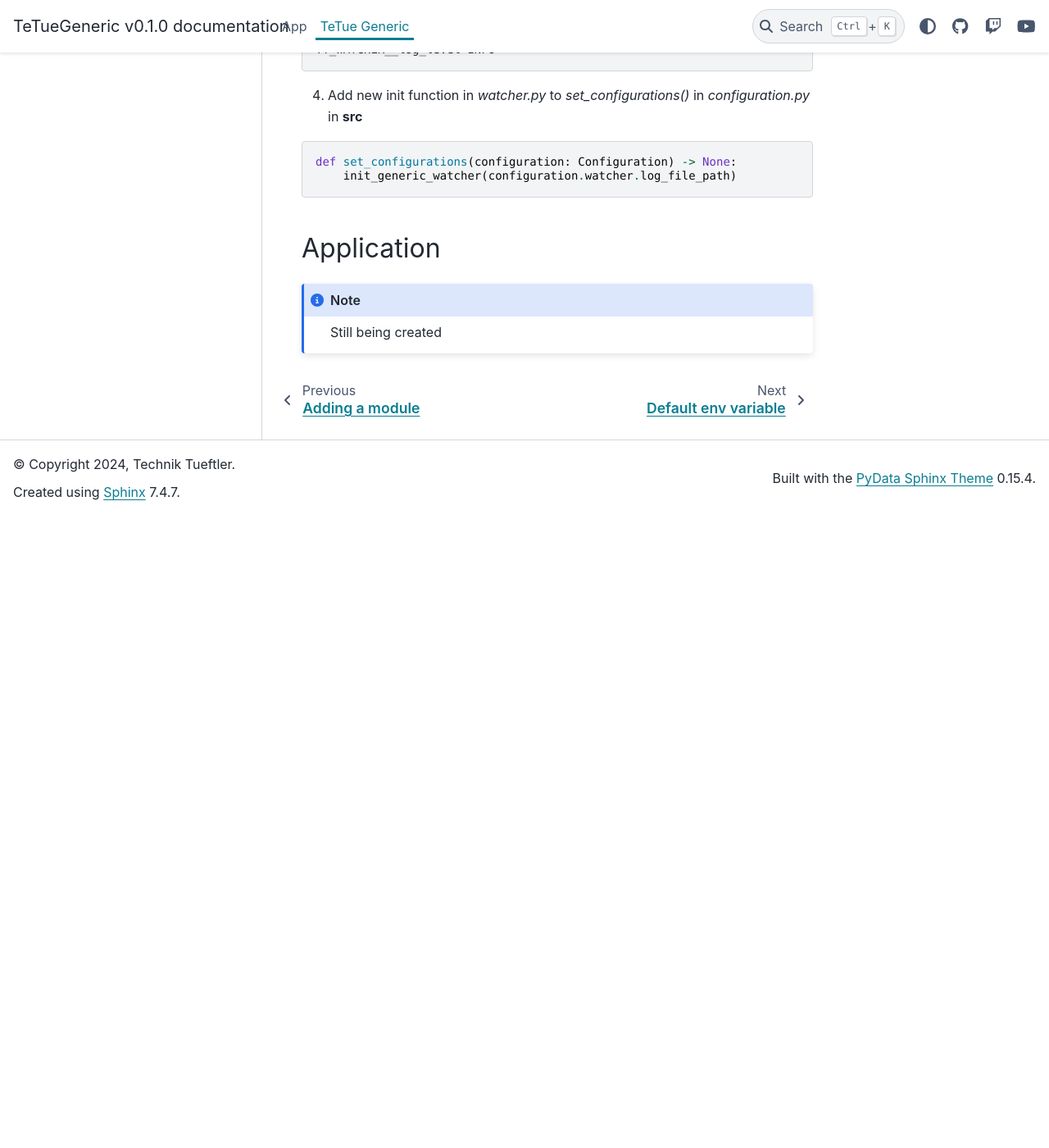
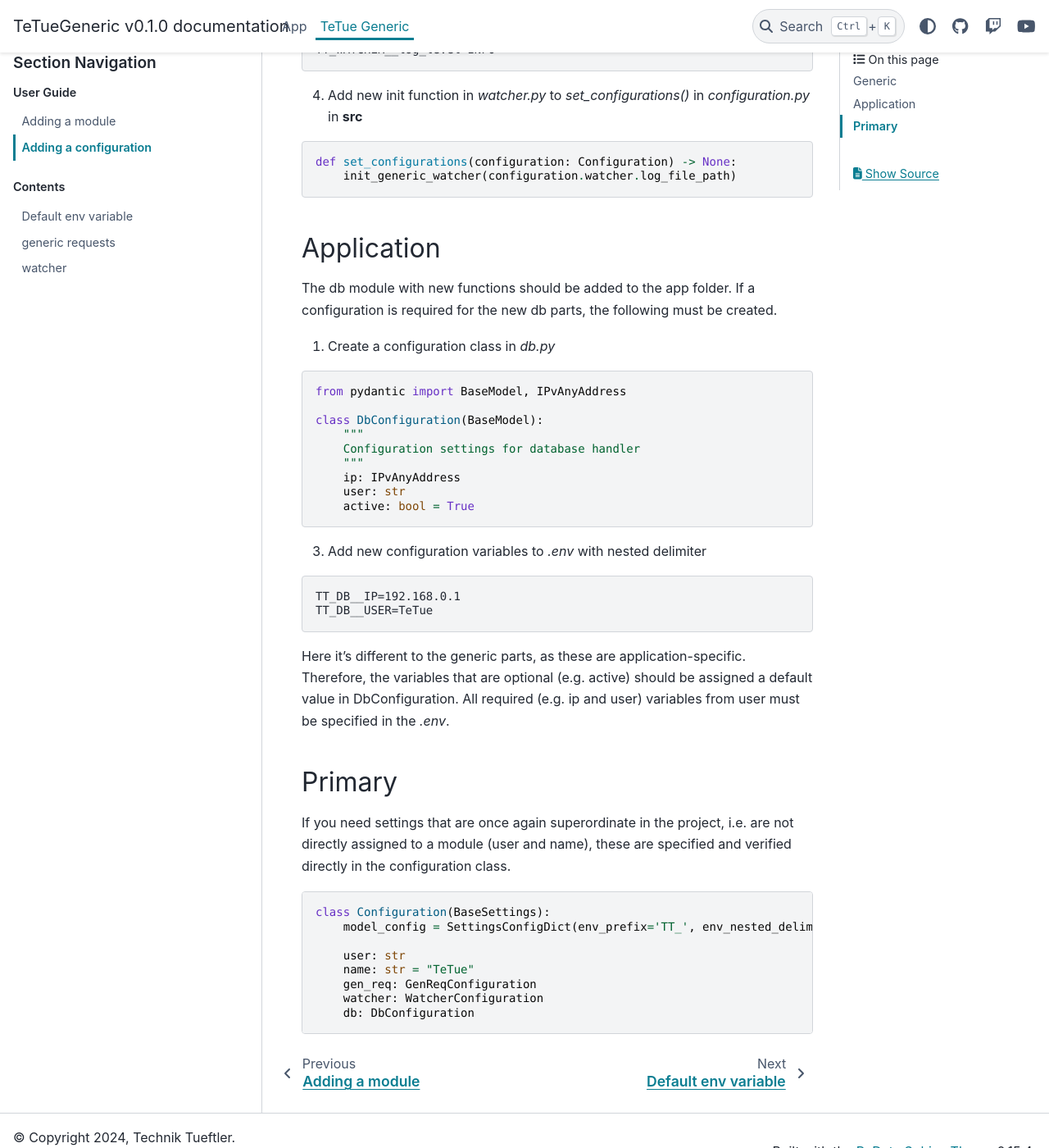
Before and after one commit to Technik-Tueftler/TeTueGeneric, a Sphinx documentation site: the page built from docs/generic/configuration.rst, in a window 1280 px wide and 1400 px high, scrolled down 1070 px. Shown: the whole window at 82% size. Built offline with Sphinx 7.4.7 and the PyData theme 0.15.4, drawn with Linux system fonts in a browser that asks for light colours; pages that are not in the unit, such as notebooks, are missing from menus; before the commit the page ends 1700 px from its top, so only the background shows below that.

Commit message:
create documentation for app

```diff
--- a/docs/generic/configuration.rst
+++ b/docs/generic/configuration.rst
@@ -58,6 +58,47 @@ If a configuration is required for the new generic parts, the following must be
 Application
 -----------
 
-.. note::
+The db module with new functions should be added to the app folder.
+If a configuration is required for the new db parts, the following must be created.
 
-   Still being created
+1. Create a configuration class in *db.py*
+
+.. code-block:: python
+
+    from pydantic import BaseModel, IPvAnyAddress
+
+    class DbConfiguration(BaseModel):
+        """
+        Configuration settings for database handler
+        """
+        ip: IPvAnyAddress
+        user: str
+        active: bool = True
+
+3. Add new configuration variables to *.env* with nested delimiter
+
+.. code-block:: rst
+
+    TT_DB__IP=192.168.0.1
+    TT_DB__USER=TeTue
+
+Here it's different to the generic parts, as these are application-specific. Therefore, the
+variables that are optional (e.g. active) should be assigned a default value in DbConfiguration.
+All required (e.g. ip and user) variables from user must be specified in the *.env*.
+
+Primary
+-----------
+
+If you need settings that are once again superordinate in the project, i.e. are not directly assigned
+to a module (user and name), these are specified and verified directly in the configuration class.
+
+.. code-block:: python
+
+    class Configuration(BaseSettings):
+        model_config = SettingsConfigDict(env_prefix='TT_', env_nested_delimiter='__')
+
+        user: str
+        name: str = "TeTue"
+        gen_req: GenReqConfiguration
+        watcher: WatcherConfiguration
+        db: DbConfiguration
--- a/main.py
+++ b/main.py
@@ -13,6 +13,8 @@ def main() -> None:
     src.set_configurations(config)
     src.watcher.init_logging(config.watcher.log_level)
     src.watcher.logger.info(f"Start application in version: {src.__version__}")
+    src.helli()
+    print(config)
 
 
 if __name__ == "__main__":
--- a/src/__init__.py
+++ b/src/__init__.py
@@ -7,6 +7,7 @@ and enables
 - The import and provision of frequently used functions and constants.
 """
 from .configuration import *
+from .db import *
 from .tetue_generic.generic_requests import *
 from .tetue_generic.watcher import *
 
```
Also changed, not shown: docs/generic/module.rst (+14 -2 lines), 1 other file.
